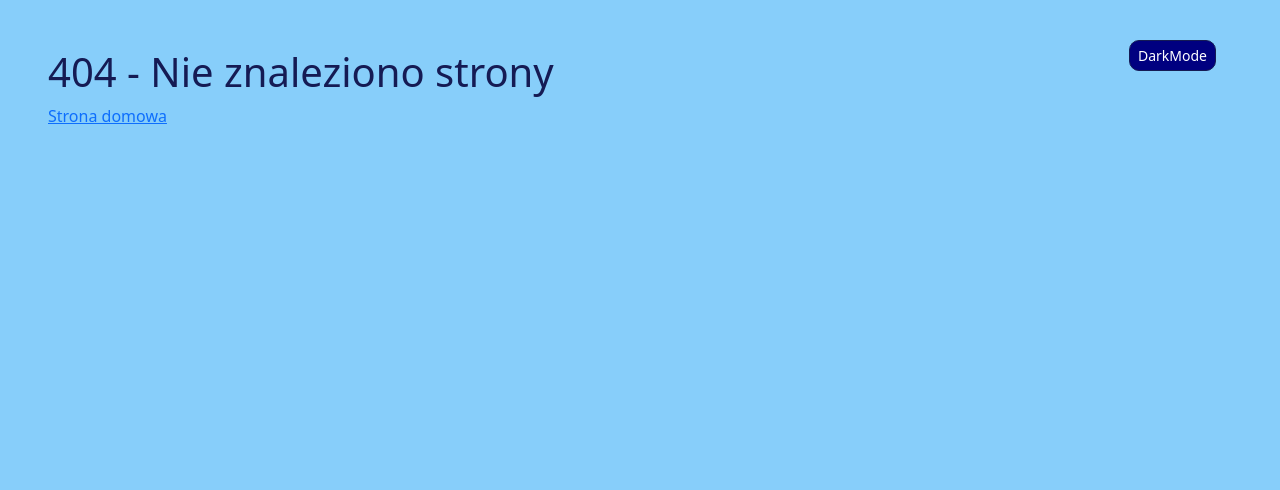
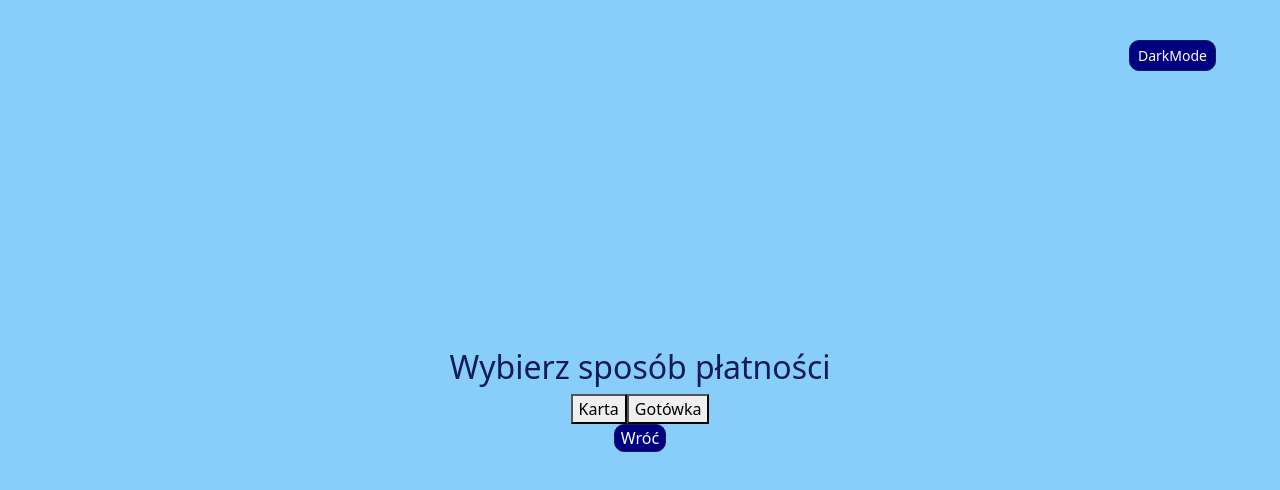
Before and after one commit to WojciechKnopp/React_project_UG_2023, a React (Create React App) app: page /payment in a window 1280 px wide. Before the commit this address had no page. Shown: the top 490 px of the page. Built offline with nearby package versions, Linux system fonts and the light colour scheme.

Commit message:
dodanie płatności

```diff
--- a/package.json
+++ b/package.json
@@ -17,7 +17,7 @@
     "yup": "^1.2.0"
   },
   "scripts": {
-    "start": "react-scripts start",
+    "start": "BROWSER=none react-scripts start",
     "build": "react-scripts build",
     "test": "react-scripts test",
     "eject": "react-scripts eject"
--- a/src/App.js
+++ b/src/App.js
@@ -8,6 +8,7 @@ import DarkMode from './components/DarkMode';
 import MainPage from './components/MainPage';
 import ProductDetails from './components/ProductDetails';
 import DeliveryMethod from './components/DeliveryMethod';
+import Payment from './components/Payment';
 
 
 const NotFound = () => (
@@ -31,6 +32,7 @@ const App = () => {
           <Route path="/products/:id" element={<ProductDetails />} />
           <Route path="*" element={<NotFound />} />
           <Route path="/delivery" element={<DeliveryMethod />} />
+          <Route path="/payment" element={<Payment />} />
         </Routes>
       </Router>
     </ProductProvider>
--- /dev/null
+++ b/src/components/Payment.js
@@ -0,0 +1,53 @@
+import { Formik, Form } from 'formik';
+import React, { useState } from "react";
+import { Link } from "react-router-dom";
+import PopupTimer from './PopupTimer';
+
+const Payment = () => {
+    const [choosed, setChoosed] = useState(false);
+    const [card, setCard] = useState(false);
+    const [cash, setCash] = useState(false);
+
+    const handleChoosedCard = () => {
+        setChoosed(true);
+        setCard(true);
+    }
+
+    const handleChoosedCash = () => {
+        setChoosed(true);
+        setCash(true);
+        window.location.href = "/order-done"
+    }
+
+    const handlePayment = (values, { setFieldValue }) => {
+        setFieldValue('paid', true);
+        window.location.href = "/order-done"
+    };
+
+    return (
+        <div className="h-100">
+            {!choosed && (
+                <div className="h-100 d-flex flex-column justify-content-center align-items-center">
+                    <h2>Wybierz sposób płatności</h2>
+                    <div className="w-100 d-flex justify-content-center">
+                        <button className="button-card" onClick={handleChoosedCard}>Karta</button>
+                        <button className='button-cash' onClick={handleChoosedCash}>Gotówka</button>
+                    </div>
+                    <Link to="/delivery"><button className='ovr-btn'>Wróć</button></Link>
+                </div>
+            )}
+            {card && (
+                <div className="pb-2">
+                   <Formik initialValues={{ paid: false }} onSubmit={handlePayment}>
+                        <Form>
+                            <button type="submit">Zapłać</button>
+                        </Form>
+                    </Formik>
+                </div>
+            )}
+            <PopupTimer />
+        </div>
+    )
+}
+
+export default Payment;
```
